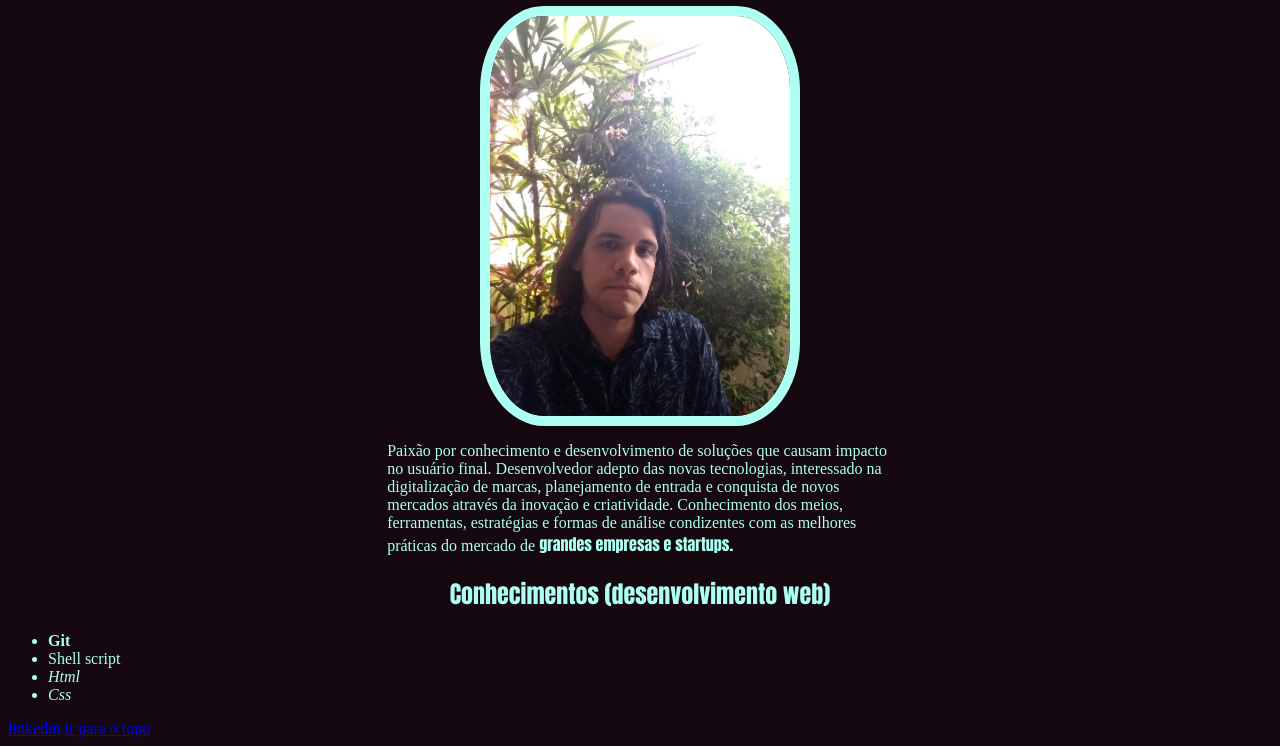
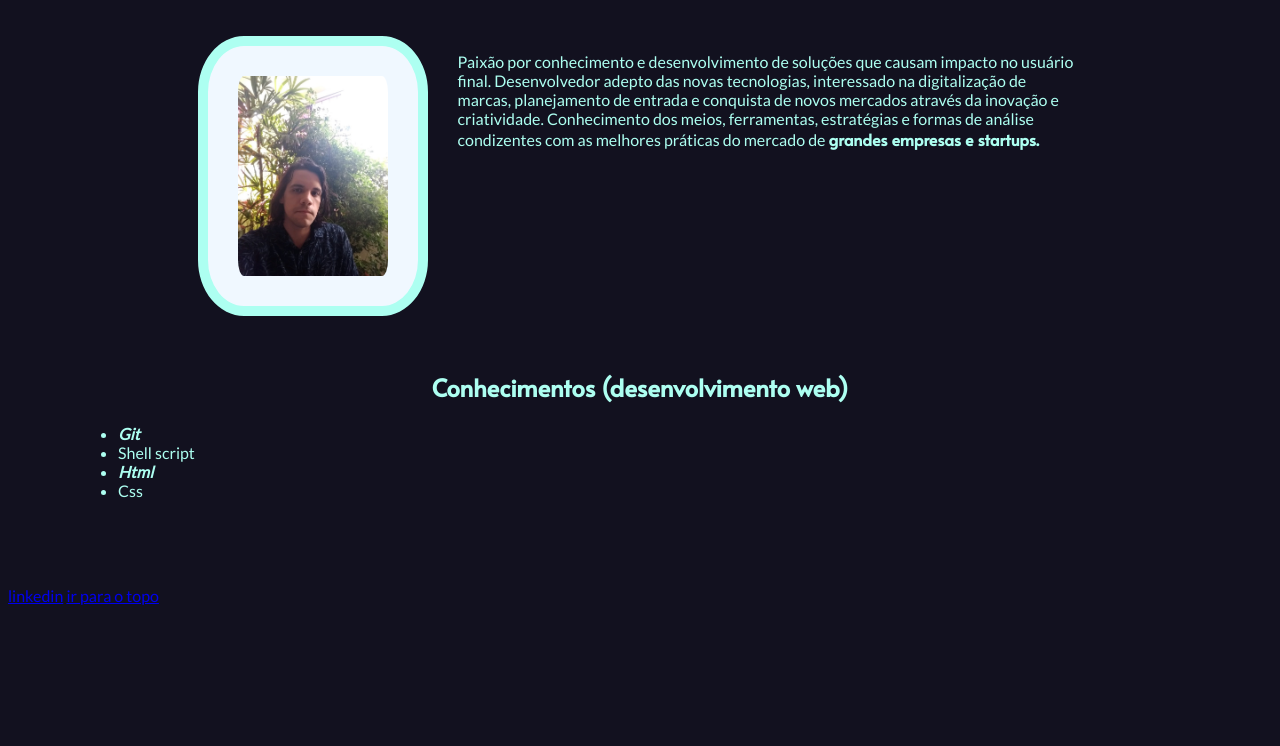
Before and after one commit to wberilo/wberilo.github.io, a plain HTML site: page index.html in a window 1280 px wide. Shown: the part 86-832 px from the top of the page. After the commit the page ends 800 px from the top, so only its background shows below. Drawn offline with Linux system fonts and the light colour scheme.

Commit message:
css into file and container boxes

```diff
--- a/index.html
+++ b/index.html
@@ -2,49 +2,32 @@
 <html>
   <head>
     <title>Portfolio: Berilo Wanderley</title>
-    <style>
-      body{
-        background-color: #150811;
-        color: #adfff1;
-      }
-      .title{
-        text-align: center;
-        font-family: Impact, Haettenschweiler, 'Arial Narrow Bold', sans-serif;
-      }
-      img{
-        border: 10px solid #adfff1 ;
-        border-radius: 20%;
-        display: block;
-        margin-left: auto;
-        margin-right: auto;
-      }
-      p{
-        margin-left: 30%;
-        margin-right: 30%;
-      }
-      ul{
-        align-self: center;
-        justify-content: center;
-      }
-    </style>
+    <link href='https://fonts.googleapis.com/css?family=Alata' rel='stylesheet'>
+    <link href='https://fonts.googleapis.com/css?family=Lato' rel='stylesheet'>
+    <link rel="stylesheet" href="style.css">
   </head>
   <body>
-      <h1 id="start" class="title">Berilo Wanderley</h1>
-      <img src="berilo.png" height="400" alt="foto de Berilo Wanderley">
-      <p>Paixão por conhecimento e desenvolvimento de soluções que causam impacto no usuário final.
+    <h1 id="start" class="title">Berilo Wanderley</h1>
 
+    <div class="info">
+        <img src="berilo.png" height="200" alt="foto de Berilo Wanderley">
+
+        <p>Paixão por conhecimento e desenvolvimento de soluções que causam impacto no usuário final.
         Desenvolvedor adepto das novas tecnologias,
         interessado na digitalização de marcas, planejamento de entrada e conquista de novos
         mercados através da inovação e criatividade. Conhecimento dos meios, ferramentas,
         estratégias e formas de análise condizentes com as melhores práticas do mercado de
         <strong class="title"> grandes empresas e startups.</strong> </p>
+    </div>
+    <div class="solo">
         <h2 class="title">Conhecimentos (desenvolvimento web)</h2>
         <ul>
-          <li><strong>Git</strong></li>
+          <li class="imp">Git</li>
           <li>Shell script</li>
-          <li><em>Html</em></li>
-          <li style="font-style:italic">Css</li>
+          <li class="imp">Html</li>
+          <li>Css</li>
         </ul>
+    </div>
         <a href="https://www.linkedin.com/in/berilo/" target="_blank">linkedin</a>
         <a href="#start">ir para o topo</a>
   </body>
--- /dev/null
+++ b/style.css
@@ -0,0 +1,41 @@
+
+      body{
+        background-color: #12111F;
+        color: #adfff1;
+        font-family: 'Lato', monospace;
+      }
+      .title{
+        text-align: center;
+        font-family: 'Alata', Monospace, 'Arial Narrow Bold', sans-serif;
+      }
+      .descricao{
+          float: left;
+      }
+      div{
+          padding:35px;
+          margin: 35px;
+      }
+      div ul .imp{
+          font-style: italic;
+          font-weight: 600;
+      }
+      img{
+        padding:30px;
+        background-color: aliceblue;
+        border: 10px solid #adfff1 ;
+        border-radius: 20%;
+        display: block;
+        float: left;
+        margin-right: 30px;
+      }
+      .info{
+          width: 70%;
+          margin: auto;
+      }
+      .solo{
+          clear: both;
+      }
+      ul{
+        align-self: center;
+        justify-content: center;
+      }
```
